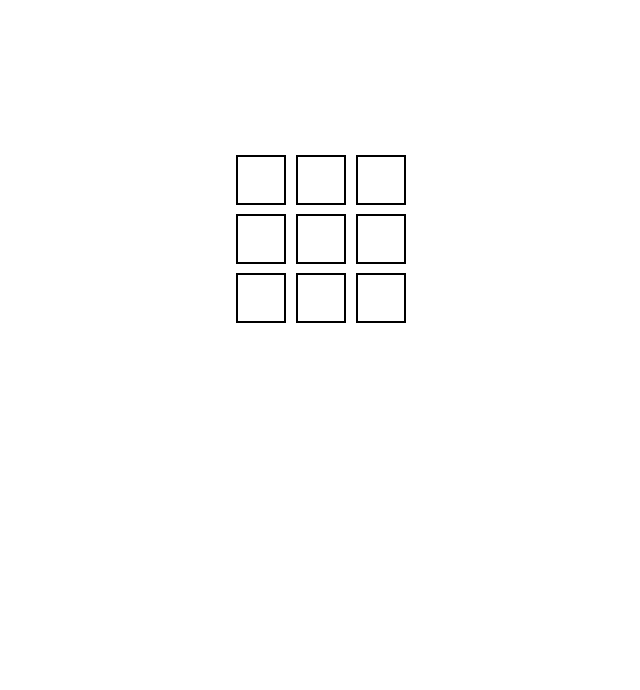
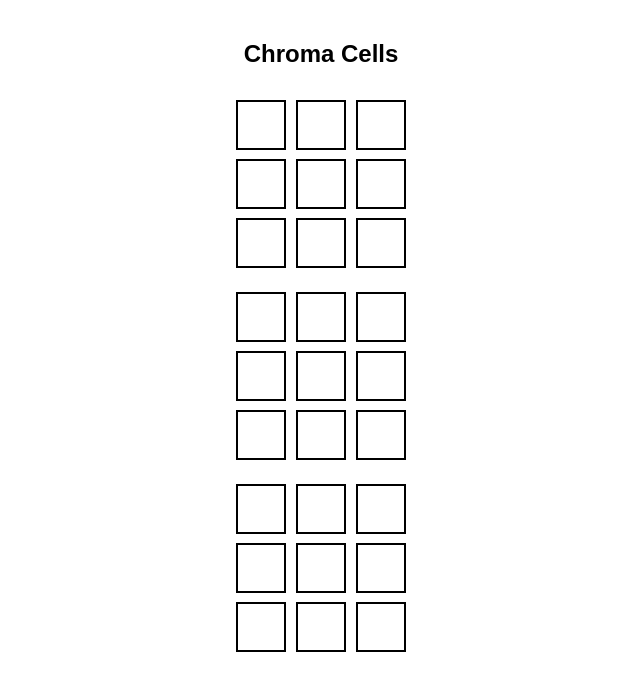
Before and after one commit to alexcavalli/chroma-cells, a React (Create React App) app: page / in a window 1280 px wide. Shown: the top 690 px of the page, without its empty margins (319-959 px from the left). Built offline with nearby package versions, Linux system fonts and the light colour scheme.

Commit message:
Add depth/z-direction

```diff
--- a/src/App.css
+++ b/src/App.css
@@ -7,7 +7,7 @@
 }
 
 .App-header {
-  color: white;
-  height: 150px;
+  color: black;
+  height: 80px;
   padding: 20px;
 }
--- a/src/App.js
+++ b/src/App.js
@@ -5,27 +5,42 @@ import './App.css';
 class App extends Component {
   state = {
     colors: [
+      [
         ['white', 'white', 'white'],
         ['white', 'white', 'white'],
         ['white', 'white', 'white']
       ],
+      [
+        ['white', 'white', 'white'],
+        ['white', 'white', 'white'],
+        ['white', 'white', 'white']
+      ],
+      [
+        ['white', 'white', 'white'],
+        ['white', 'white', 'white'],
+        ['white', 'white', 'white']
+      ]
+    ],
     settings: {
       width: 3,
-      height: 3 // no depth for now
+      height: 3,
+      depth: 3
     }
   };
 
-  playCell = (cellX, cellY) => {
+  playCell = (cellX, cellY, cellZ) => {
     const { colors } = this.state;
-    const { width, height } = this.state.settings;
+    const { width, height, depth } = this.state.settings;
 
-    let newColors = Array(height).fill().map((_, y) => {
+    let newColors = Array(depth).fill().map((_, z) => {
+      return Array(height).fill().map((_, y) => {
         return Array(width).fill().map((_, x) => {
-        if (cellX === x || cellY === y) {
-          return this.cycleColor(colors[y][x]);
+          if (this.isInLineWithCell(cellX, cellY, cellZ, x, y, z)) {
+            return this.cycleColor(colors[z][y][x]);
           } else {
-          return colors[y][x];
+            return colors[z][y][x];
           }
+        });
       });
     });
 
@@ -35,6 +50,14 @@ class App extends Component {
     });
   };
 
+  isInLineWithCell(cellX, cellY, cellZ, x, y, z) {
+    return (
+      (cellX === x && cellY === y) ||
+      (cellX === x && cellZ === z) ||
+      (cellY === y && cellZ === z)
+    );
+  }
+
   cycleColor(currentColor) {
     if (currentColor === 'white') {
       return 'black';
@@ -43,35 +66,47 @@ class App extends Component {
     }
   }
 
-  renderCellGrid() {
+  renderCellGrids() {
+    const { depth } = this.state.settings;
+
+    return Array(depth).fill().map((_, z) => {
+      return (
+        <div className="Cell-grid">
+          {this.renderCellGrid(z)}
+        </div>
+      );
+    });
+  }
+
+  renderCellGrid(z) {
     const { height } = this.state.settings;
 
     return Array(height).fill().map((_, y) => {
       return (
         <div className="Cell-row">
-          {this.renderCellRow(y)}
+          {this.renderCellRow(y, z)}
         </div>
       );
     });
   }
 
-  renderCellRow(y) {
+  renderCellRow(y, z) {
     const { width } = this.state.settings;
 
     return Array(width).fill().map((_, x) => {
-      return this.renderCell(x, y);
+      return this.renderCell(x, y, z);
     });
   }
 
-  renderCell(x, y) {
+  renderCell(x, y, z) {
     const { colors } = this.state;
 
     return (
       <Cell
         onClickCell={() => {
-          this.playCell(x, y);
+          this.playCell(x, y, z);
         }}
-        color={colors[y][x]}
+        color={colors[z][y][x]}
       />
     );
   }
@@ -83,7 +118,7 @@ class App extends Component {
           <h2>Chroma Cells</h2>
         </div>
         <div className="App-container">
-          {this.renderCellGrid()}
+          {this.renderCellGrids()}
         </div>
       </div>
     );
--- a/src/Cell.css
+++ b/src/Cell.css
@@ -13,3 +13,8 @@
 .Cell-row {
   margin-top: 5px;
 }
+
+.Cell-grid {
+  display: block;
+  margin: 20px 0px;
+}
```
Lines whose indentation alone changed are shown as unchanged.
